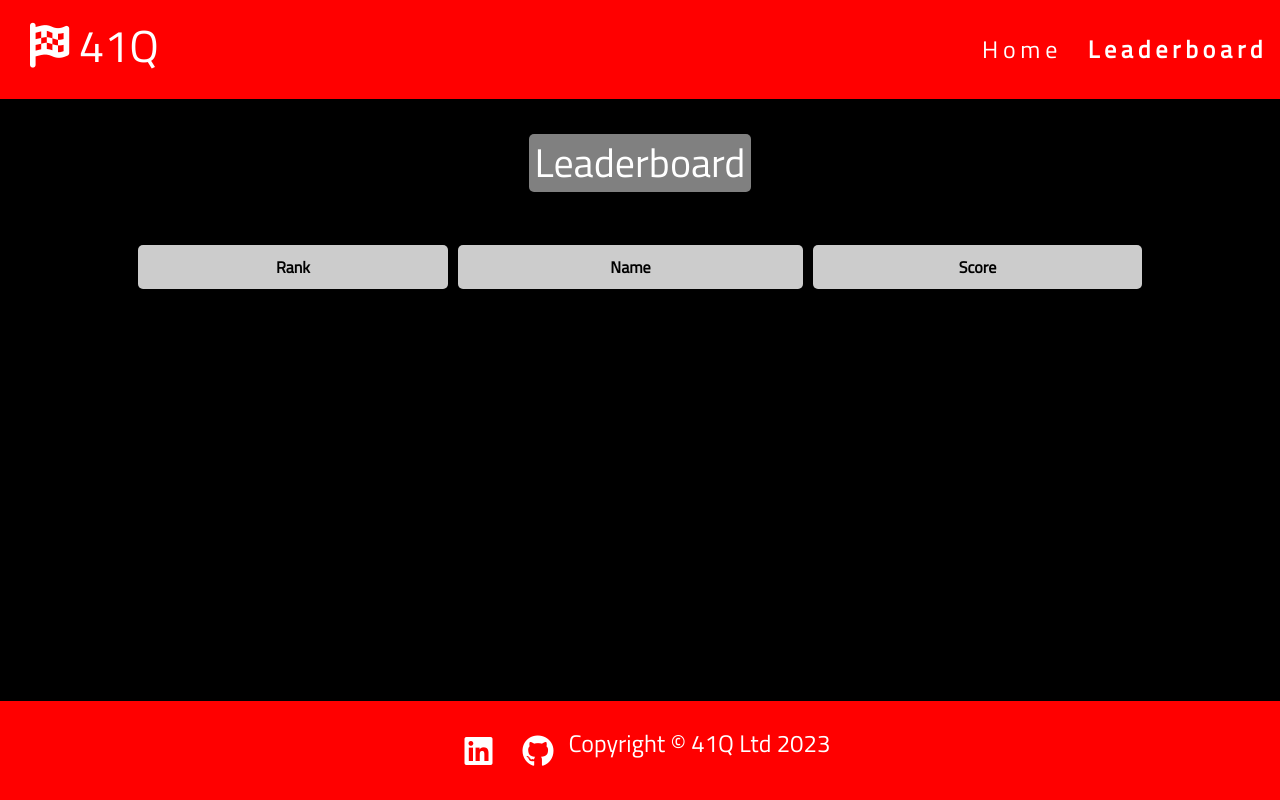
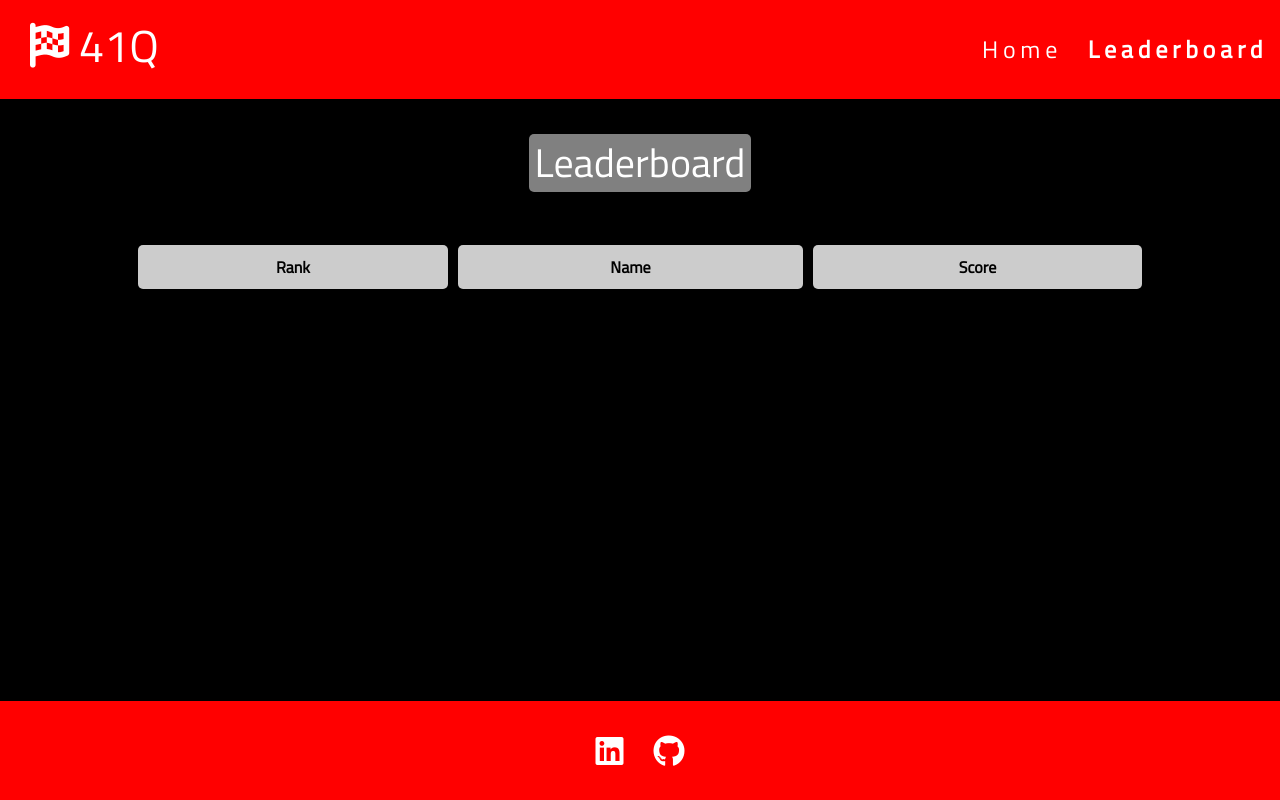
Before and after one commit to ojalaw/Formula_One_Quiz, a website: page leaderboard.html in a window 1280 px wide. Drawn offline with nearby package versions, Linux system fonts and the light colour scheme.

Commit message:
Minor update to leaderboard.html
Removed <p> element from footer as adding no value.

```diff
--- a/leaderboard.html
+++ b/leaderboard.html
@@ -52,7 +52,6 @@
   <footer>
     <a href="https://www.linkedin.com/in/olly-simpson-237b53148/" target="_blank" rel="noopener" aria-label="Find us on LinkedIn (link opens in a new tab)"><i class="fa-brands fa-linkedin"></i></a>
     <a href="https://github.com/ojalaw" target="_blank" rel="noopener" aria-label="Find us on Github (link opens in a new tab)"><i class="fa-brands fa-github"></i></a>
-    <p>Copyright © 41Q Ltd 2023</p>
   </footer>
   <script src="assets/js/leaderboard.js"></script>
     <script src="assets/js/script.js"></script>
```
